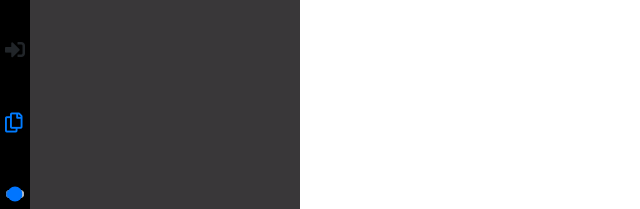
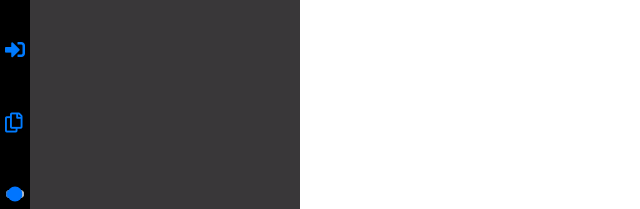
Before and after one commit to cdswpv/NoteWise, a website built with webpack: page popup.html in a window 1280 px wide. Shown: the top 209 px of the page, 0-640 px from the left. Built offline with nearby package versions, Linux system fonts and the light colour scheme.

Commit message:
Fixed Login not being a hyperlink
Moved one closing tag

```diff
--- a/popup.html
+++ b/popup.html
@@ -20,7 +20,7 @@
       <ul>
 
         <li><span class="label">Login</span></li>
-        <li><a href="#" id="Login"></a><i class="fas fa-sign-in-alt icon"></i></a></li>
+        <li><a href="#" id="Login"><i class="fas fa-sign-in-alt icon"></i></a></li>
 
         <li><span class="label">Copy</span></li>
         <li><a href="#" id="copyButton"><i class="far fa-copy icon"></i></a></li>
```
